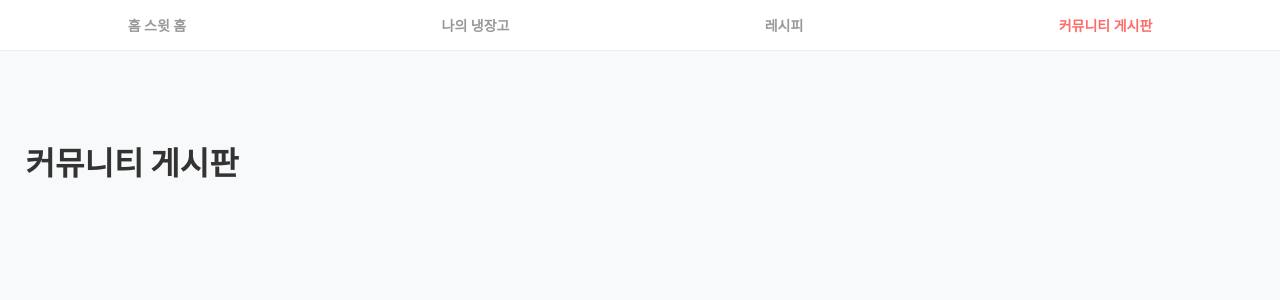
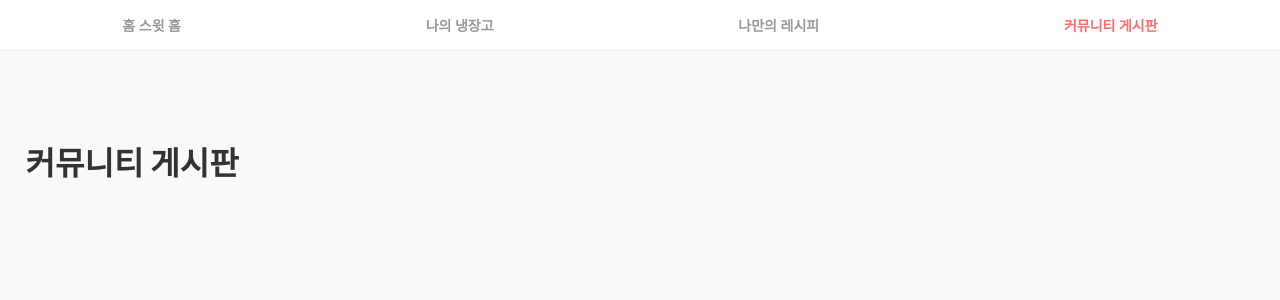
Before and after one commit to kimyuseon/project_3jo, a Django app: page /posts/ in a window 1280 px wide. Shown: the top 300 px of the page. Run offline with Django 5.2, Linux system fonts and the light colour scheme; data that the repository does not hold is empty.

Commit message:
유선: 레시피 이름 다른부분 수정

```diff
--- a/templates/base.html
+++ b/templates/base.html
@@ -12,7 +12,7 @@
     <nav class="nav-bar">
         <a href="/" id="nav-home">홈 스윗 홈</a>
         <a href="{% url 'my_django:fridge_main' %}" id="nav-fridge">나의 냉장고</a>
-        <a href="{% url 'my_recipe:recipe_list' %}" id="nav-recipe">레시피</a>
+        <a href="{% url 'my_recipe:recipe_list' %}" id="nav-recipe">나만의 레시피</a>
         <a href="{% url 'community:post_list' %}" id="nav-community">커뮤니티 게시판</a>
     </nav>
 
```
